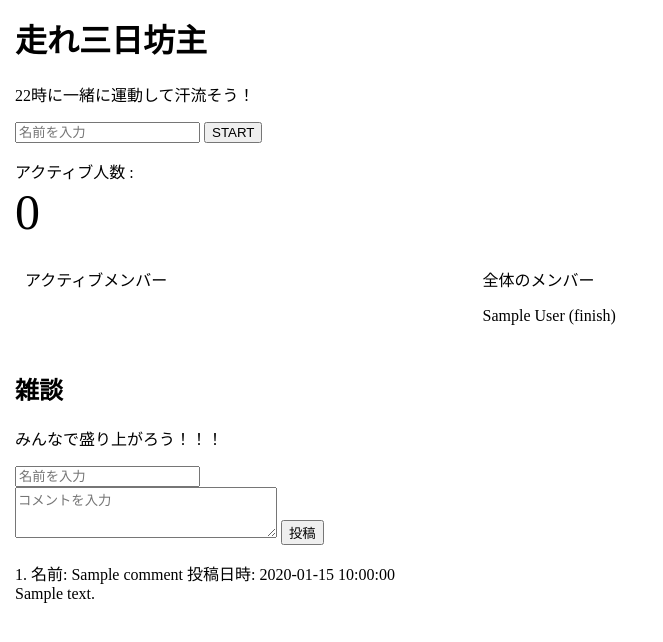
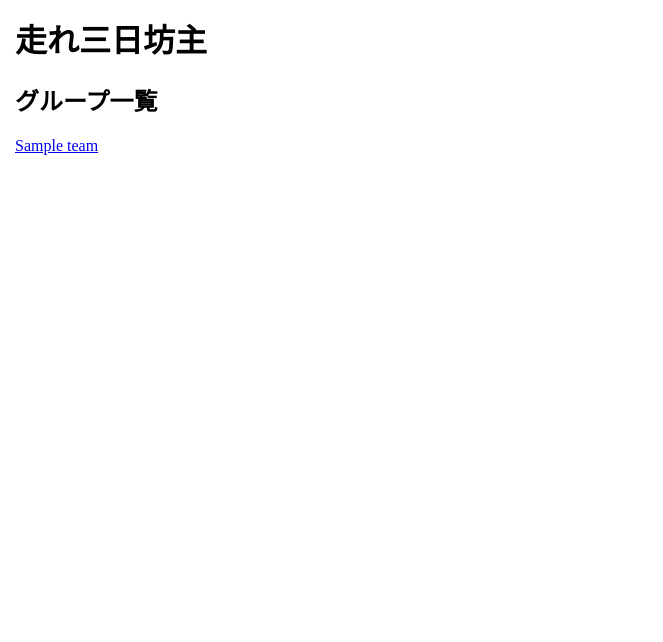
Before and after one commit to enpitut2022/MusclePowerAki, a Flask app: page / in a window 1280 px wide. Shown: the top 642 px of the page, without its empty margins (0-663 px from the left). Run offline with Flask 2, Linux system fonts and the light colour scheme; tables that the repository leaves empty hold one stand-in row (values such as "Sample post").

Commit message:
複数チームの選択について

```diff
--- a/app.py
+++ b/app.py
@@ -1,4 +1,4 @@
-from flask import Flask, render_template, request, redirect
+from flask import Flask, render_template, request, redirect, url_for
 from flask_sqlalchemy import SQLAlchemy
 import datetime
 
@@ -18,6 +18,7 @@ class Member(db.Model):
     status = db.Column(db.String(10), default="start")
     days = db.Column(db.Integer, default=1)
     date = db.Column(db.DateTime)
+    teamid = db.Column(db.Integer)
 
 # データベースのcommentテーブルの定義
 class Comment(db.Model):
@@ -25,22 +26,37 @@ class Comment(db.Model):
     name = db.Column(db.String(64))
     date = db.Column(db.DateTime)
     comment = db.Column(db.String(256))
+    teamid = db.Column(db.Integer)
+
+# データベースのteamテーブルの定義
+class Team(db.Model):
+    id = db.Column(db.Integer, primary_key=True)
+    name = db.Column(db.String(64))
+    date = db.Column(db.DateTime)
+    description = db.Column(db.String(128))
 
 @app.route('/')
 def index():
+    team = Team.query.all()
+    return render_template('index.html', tm =team)
+
+@app.route('/detail/<int:id>')
+def detail(id):
+    teamdata = Team.query.get(id)
     # start状態のメンバー全員を取得
-    members = Member.query.filter_by(status = "start").order_by(Member.date).all()
+    members = Member.query.filter_by(teamid = id).filter_by(status = "start").order_by(Member.date).all()
     # start状態のメンバー数をカウント
     membersNumber = len(members)
     # 状態関係なくメンバー全員を取得
-    allmember = Member.query.all()
+    allmember = Member.query.filter_by(teamid = id).all()
     # コメントすべてを取得
-    comments = Comment.query.all()
+    comments = Comment.query.filter_by(teamid = id).all()
     # index.htmlに値を渡し、表示
-    return render_template('index.html', ms = members, mn = membersNumber, am = allmember, cm = comments)
+    return render_template('detail.html',td = teamdata, ms = members, mn = membersNumber, am = allmember, cm = comments)
 
 @app.route('/workstart', methods=["post"])
 def workstart():
+    teamid = int(request.form["teamid"])
     # 現在時刻の取得
     nowdate = datetime.datetime.utcnow() + datetime.timedelta(hours=9)
     ## デバッグ用(1日経過させる)
@@ -52,7 +68,8 @@ def workstart():
     # DBに名前がなかった場合
     if memberSearch == None:
         # 基準となる時刻
-        baseDate = datetime.datetime(2022, 10, 28, 22, 0, 0)
+        teamsearch = Team.query.filter_by(id = teamid).first()
+        baseDate = teamsearch.date
         ## ↓デバッグ用(デモの日時)
         ## baseDate = datetime.datetime(2022, 10, 28, 12, 30, 0)
         # 基準となる時刻と現在時刻の差を取る(絶対値)
@@ -62,34 +79,36 @@ def workstart():
         # 秒数が1時間未満または23時間以上なら設定された日時の前後1時間以内とみなす
         if diff_a_sec < 60 * 60 or diff_a_sec >= 23 * 60 * 60:
             # 新しくメンバーを追加
-            newMember = Member(name=name, date=nowdate)
+            newMember = Member(name=name, date=nowdate, teamid=teamid)
             db.session.add(newMember)
     # DBに名前があった場合
     else:
+        if memberSearch.teamid == teamid:
         # その名前のメンバーのステータスがfinish(startでない)とき
-        if memberSearch.status == "finish":
-            # その名前のメンバーの最終運動日時を取得
-            lastdate = memberSearch.date
-            # 現在時刻と最終運動日時を比較
-            diff = nowdate - lastdate
-            # 1日と1時間(25時間以内)もしくは0日と23時間の範囲にdiffが収まったとき
-            # すなわち、最後に運動した日の翌日に運動するとき
-            if (diff.seconds <= 60 * 60 and diff.days == 1) or (diff.seconds >= 23 * 60 * 60 and diff.days == 0):
-                # そのMemberをstart状態にして連続日数を1追加し、最終運動日時を更新する
-                memberSearch.status = "start"
-                memberSearch.days += 1
-                memberSearch.date = nowdate
-            # diffの範囲が設定された時間の前後1時間に収まり、かつ最後に運動した日から2日以上経過しているとき
-            elif (diff.seconds <= 60 * 60 and diff.days >= 2) or (diff.seconds >= 23 * 60 * 60 and diff.days >= 1):
-                # そのMemberをstart状態にして連続日数を初期化し、最終運動日時を更新する
-                memberSearch.status = "start"
-                memberSearch.days = 1
-                memberSearch.date = nowdate
+            if memberSearch.status == "finish":
+                # その名前のメンバーの最終運動日時を取得
+                lastdate = memberSearch.date
+                # 現在時刻と最終運動日時を比較
+                diff = nowdate - lastdate
+                # 1日と1時間(25時間以内)もしくは0日と23時間の範囲にdiffが収まったとき
+                # すなわち、最後に運動した日の翌日に運動するとき
+                if (diff.seconds <= 60 * 60 and diff.days == 1) or (diff.seconds >= 23 * 60 * 60 and diff.days == 0):
+                    # そのMemberをstart状態にして連続日数を1追加し、最終運動日時を更新する
+                    memberSearch.status = "start"
+                    memberSearch.days += 1
+                    memberSearch.date = nowdate
+                # diffの範囲が設定された時間の前後1時間に収まり、かつ最後に運動した日から2日以上経過しているとき
+                elif (diff.seconds <= 60 * 60 and diff.days >= 2) or (diff.seconds >= 23 * 60 * 60 and diff.days >= 1):
+                    # そのMemberをstart状態にして連続日数を初期化し、最終運動日時を更新する
+                    memberSearch.status = "start"
+                    memberSearch.days = 1
+                    memberSearch.date = nowdate
     db.session.commit()
-    return redirect("/")
+    return redirect(url_for("detail",id =teamid))
 
 @app.route('/comment', methods=["post"])
 def addcomment():
+    teamid = int(request.form["teamid"])
     # 現在時刻の取得
     nowdate = datetime.datetime.utcnow() + datetime.timedelta(hours=9)
     # 秒の小数点以下切り捨て
@@ -99,10 +118,12 @@ def addcomment():
     # formで入力されたコメント(comment)を受け取る
     comment = request.form["comment"]
     # 新しくコメントを追加
-    newComment = Comment(name=name, date=dt, comment=comment)
+    newComment = Comment(name=name, date=dt, comment=comment, teamid=teamid)
     db.session.add(newComment)
     db.session.commit()
-    return redirect("/")
+    return redirect(url_for("detail", id =teamid))
+
+
 
 ## おまじない
 if __name__ == "__main__":
--- a/templates/index.html
+++ b/templates/index.html
@@ -6,48 +6,11 @@
   </head>
   <body>
     <h1>走れ三日坊主</h1>
-    <p>22時に一緒に運動して汗流そう！</p>
-    <form action="/workstart" method="post">
-      <input type="text" name="name" placeholder="名前を入力" required>
-      <input type="submit" value="START">
-    </form>
-    <div>
-      アクティブ人数 :
-    <div class="active-number">{{mn}} </div>
-    </div>
-    <div class="flex-user">
-      <div>
-        <p>アクティブメンバー</p>
-        {% for member in ms %}
-        <p>
-        {{member.name}}
-        ({{member.days}}日)
-        </p>
-        {% endfor %}
-      </div>
-
-      <div>
-        <p>全体のメンバー</p>
-        {% for member in am %}
-        <p>
-        {{member.name}}
-        ({{member.status}})
-        </p>
-        {% endfor %}
-      </div>
-    </div>
-    <h2>雑談</h2>
-    <p>みんなで盛り上がろう！！！</p>
-    <form action="/comment" method="post">
-       <div><input type="text" name="name" placeholder="名前を入力" required></div>
-      <textarea name="comment"  rows="3" cols="30" placeholder="コメントを入力" required></textarea>
-      <input type="submit" value="投稿">
-    </form>
-    {% for comment in cm %}
-      <p>
-        <div>{{ loop.index }}. 名前: {{ comment.name }} 投稿日時: {{ comment.date }}</div>
-        <div>{{ comment.comment }}</div>
-      </p>
+    <h2>グループ一覧</h2>
+    {% for  team in tm %}
+    <p>
+        <a href="/detail/{{team.id}}">{{team.name}}</a>
+    </p>
     {% endfor %}
   </body>
 </html>
```
Also changed, not shown: templates/detail.html (added, +56 -0 lines).
